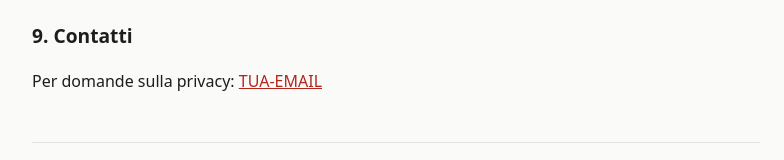
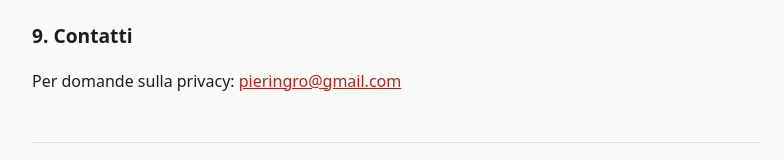
Before and after one commit to pieringro/vialenta-public, a plain HTML site: page privacy.html in a window 1280 px wide. Shown: the part 1871-2031 px from the top of the page, without its empty margins (244-1028 px from the left). Drawn offline with Linux system fonts and the light colour scheme.

Commit message:
Update privacy contact email address

```diff
--- a/privacy.html
+++ b/privacy.html
@@ -57,7 +57,7 @@
 <p>Se l'applicazione cambierà il modo in cui tratta i dati, questa pagina verrà aggiornata, insieme alla data in alto.</p>
 
 <h2>9. Contatti</h2>
-<p>Per domande sulla privacy: <a href="mailto:TUA-EMAIL">TUA-EMAIL</a></p>
+<p>Per domande sulla privacy: <a href="mailto:pieringro@gmail.com">pieringro@gmail.com</a></p>
 
 <footer>vialenta-upload · <a href="./">Home</a> · <a href="terms.html">Termini di servizio</a></footer>
 </main>
```
